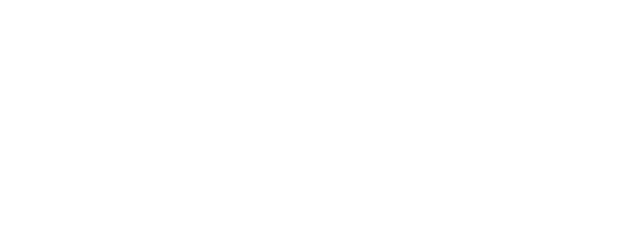
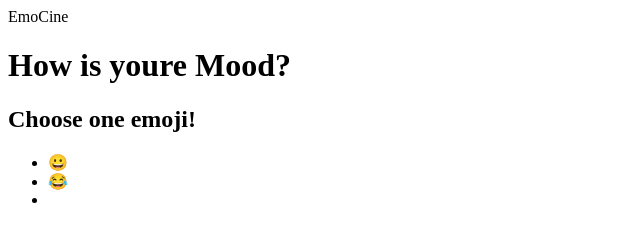
Before and after one commit to SashaHon/EmoCine, a plain HTML site: page index.html in a window 1280 px wide. Shown: the whole page, without its empty margins (0-640 px from the left). Drawn offline with Linux system fonts and the light colour scheme.

Commit message:
add some elment to indx file

```diff
--- a/index.html
+++ b/index.html
@@ -10,8 +10,14 @@
 
 <body>
     <main>
-        <header></header>
-        <section></section>
+        <header>EmoCine</header>
+        <h1>How is youre Mood?</h1>
+        <h2>Choose one emoji! </h2>
+        <ul>
+            <li>😀</li>
+            <li>😂</li>
+            <li></li>
+        </ul>
     </main>
     <footer></footer>
     <script src="script.js" type="module"></script>
```
